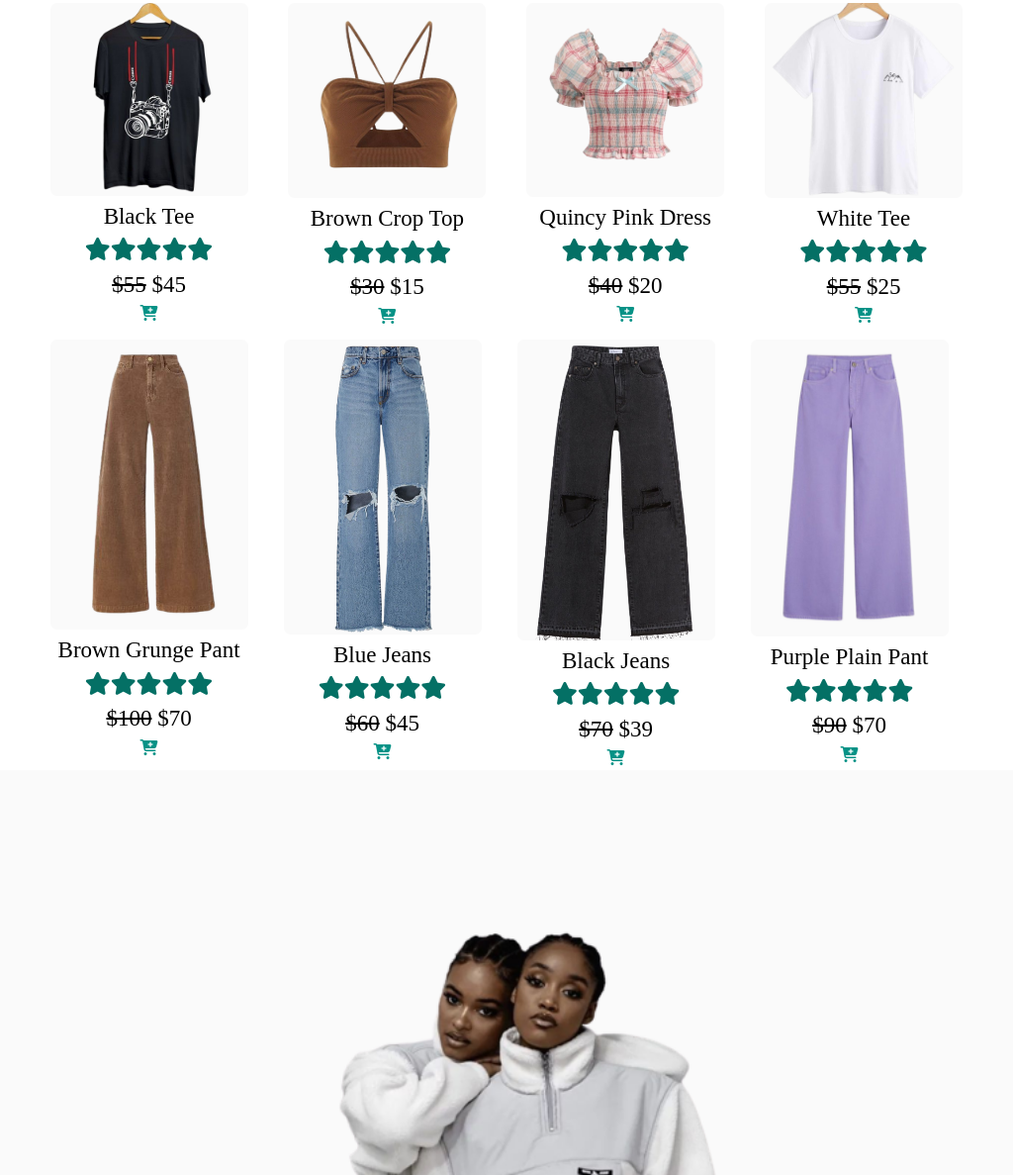
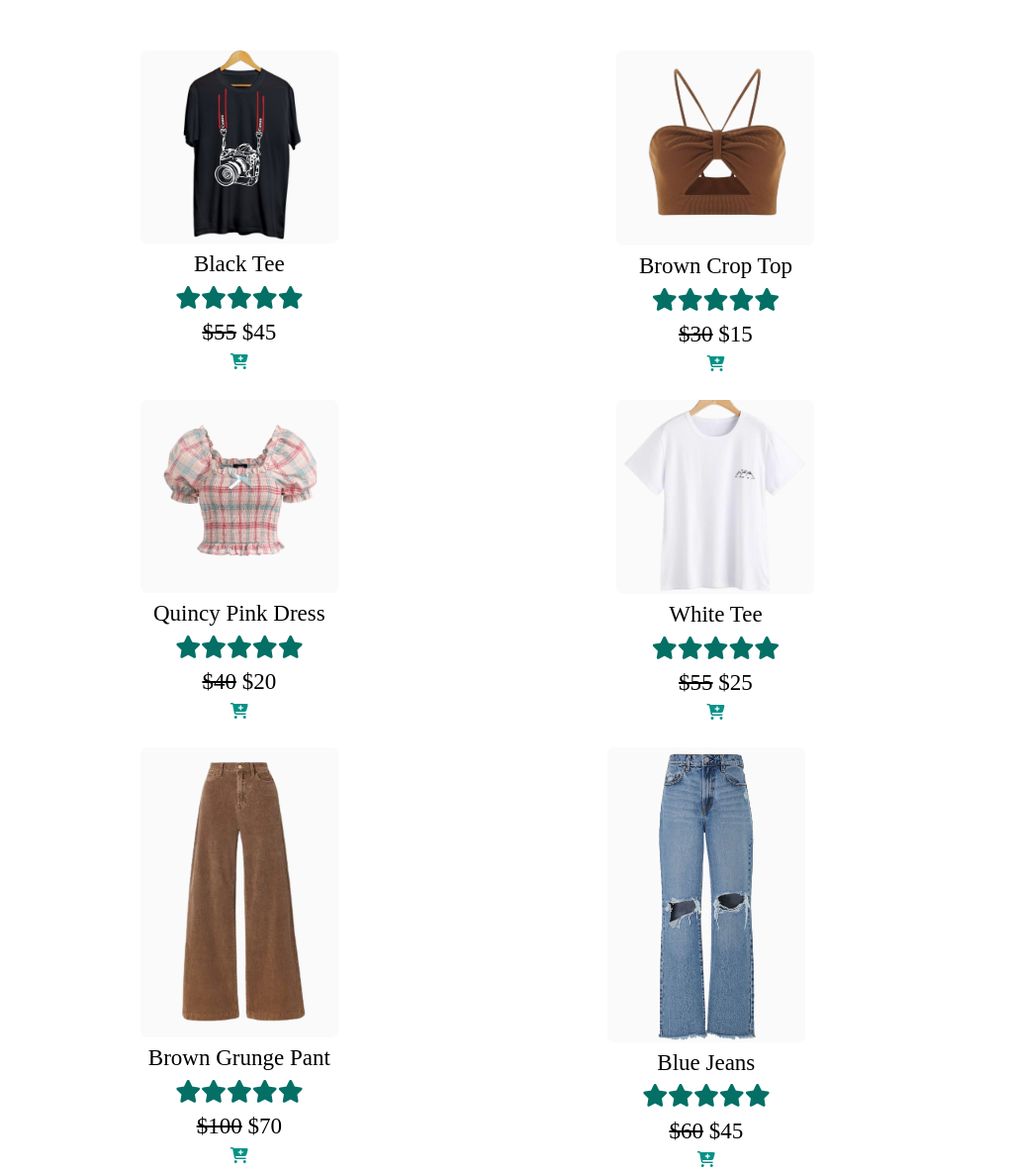
Before and after one commit to ForJessicaSake/FittingStyle, a plain HTML site: page index.html in a window 1024 px wide. Shown: the part 2050-3237 px from the top of the page at 99% size. Drawn offline with Linux system fonts and the light colour scheme.

```diff
--- a/index.css
+++ b/index.css
@@ -756,7 +756,7 @@ button a {
         flex-direction: column;
     }
     .landing-page p {
-        width: 135%;
+        width: 130%;
         font-size: 18px;
     }
     .landing-page button {
@@ -769,6 +769,28 @@ button a {
     }
     .big-box {
         padding-left: 10px;
+    }
+    .display {
+        width: 95%;
+        margin-left: 13%;
+    }
+    .newArrivals-row-one {
+        --num-cols: 2;
+        gap: 10px;
+        box-sizing: border-box;
+        padding: var(--gap);
+        display: grid;
+        grid-template-columns: repeat(var(--num-cols), 1fr);
+        gap: var(--gap);
+    }
+    .newArrivals-row-two {
+        --num-cols: 2;
+        gap: 10px;
+        box-sizing: border-box;
+        padding: var(--gap);
+        display: grid;
+        grid-template-columns: repeat(var(--num-cols), 1fr);
+        gap: var(--gap);
     }
     .collection {
         display: flex;
@@ -815,3 +837,8 @@ button a {
         width: 200px;
     }
 }
+
+.h1 {
+    text-align: ;
+    font-family: 'Gill Sans', 'Gill Sans MT', Calibri, 'Trebuchet MS', sans-serif;
+}
```
